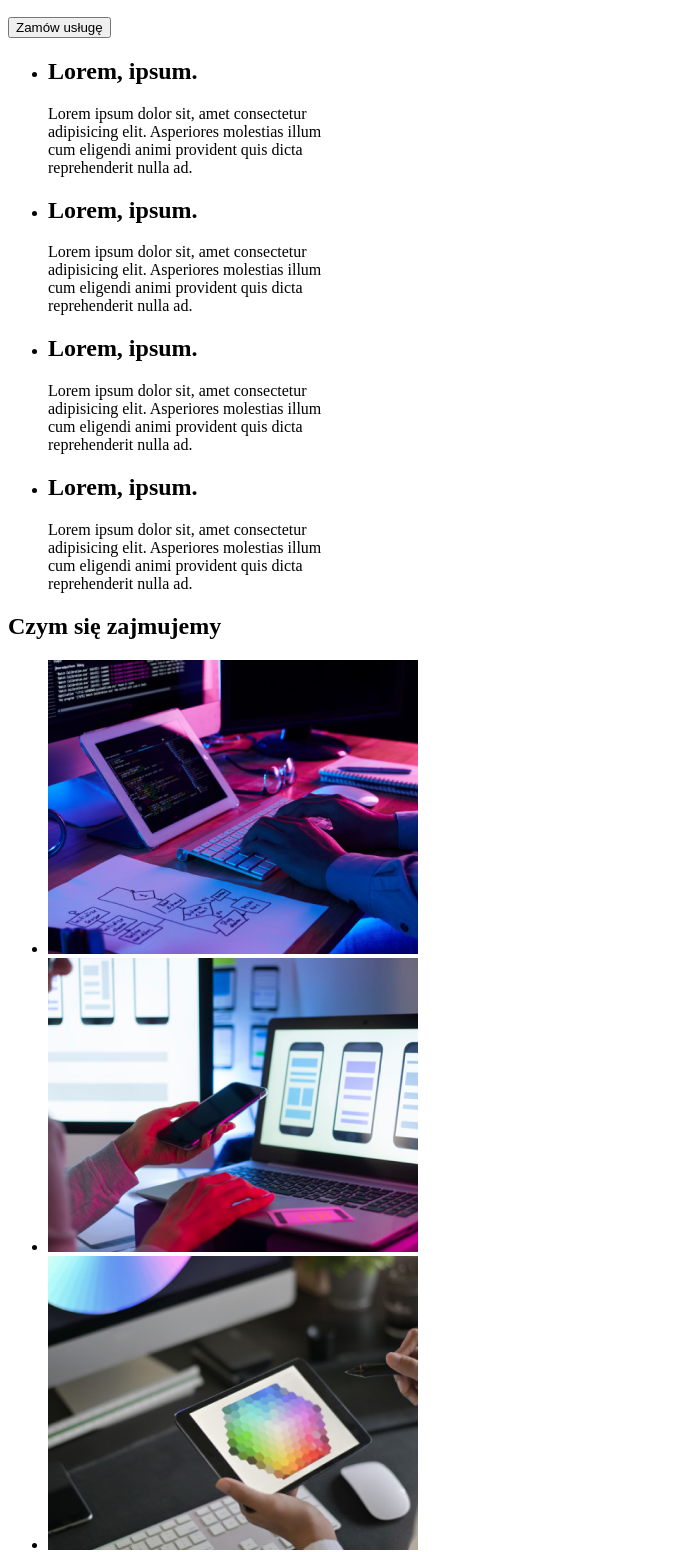
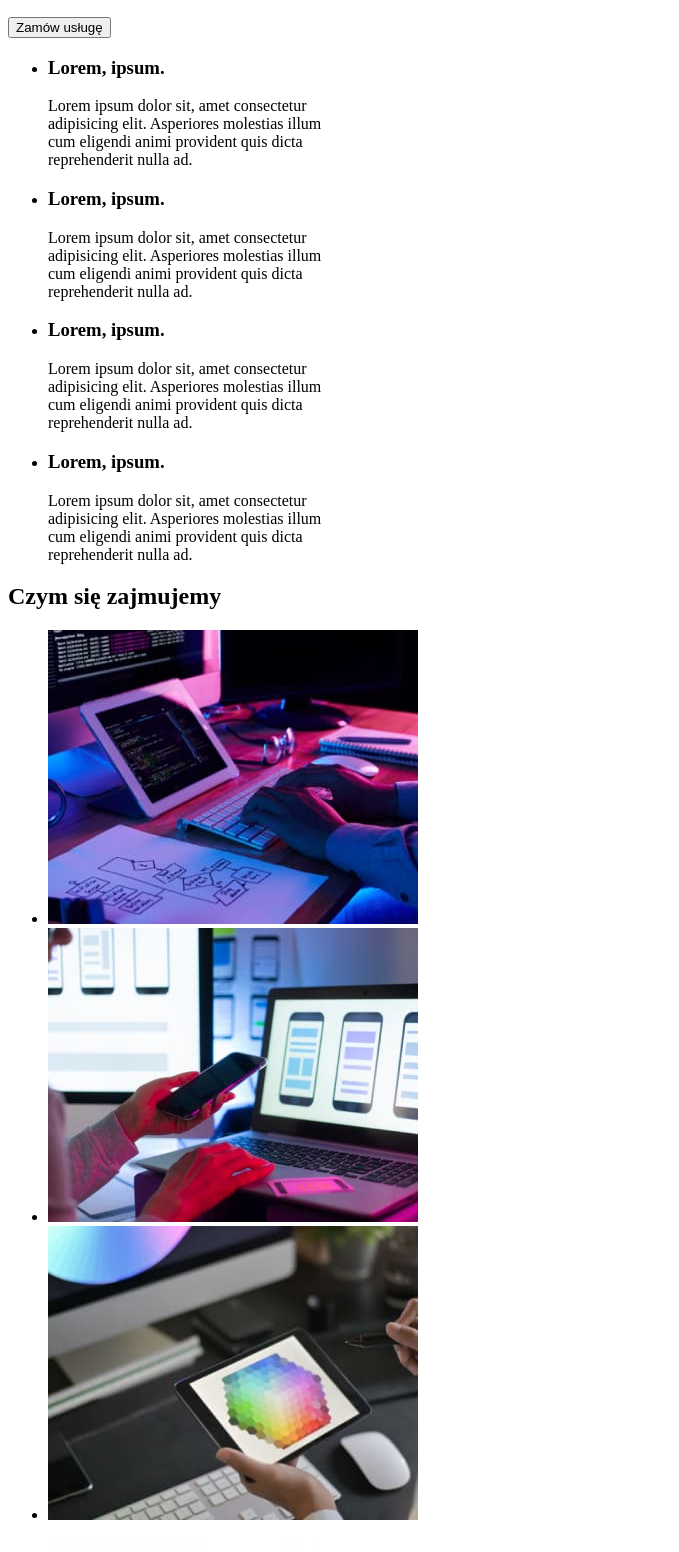
Before and after one commit to DagmaraSzadkowska/goit-markup-hw-01, a plain HTML site: page index.html in a window 1280 px wide. Shown: the part 198-1750 px from the top of the page, without its empty margins (0-679 px from the left). Drawn offline with Linux system fonts and the light colour scheme.

Commit message:
Added some fixes based on homework requirements

```diff
--- a/index.html
+++ b/index.html
@@ -1,8 +1,8 @@
 <!DOCTYPE html>
 <html lang="en">
   <head>
-    <meta charset="UTF-8">
-    <title>WebStudio</title>
+    <meta charset="UTF-8" />
+    <title>Studio</title>
   </head>
   <body>
     <header>
@@ -14,122 +14,136 @@
           <li><a href="#portfolio">Portfolio</a></li>
           <li><a href="#kontakt">Kontakt</a></li>
         </ul>
+      </nav>
 
       <ul>
         <li><a href="mailto:info@devstudio.com">info@devstudio.com</a></li>
         <li><a href="tel:+48111111111">+48 111 111 111</a></li>
       </ul>
-      </nav>
+    </header>
 
+    <main>
       <section>
         <h1>EFEKTYWNE ROZWIĄZANIA DLA WASZGO BIZNESU</h1>
         <button type="button">Zamów usługę</button>
       </section>
-    </header>
-    <main>
-      <article id="agencja">
+
+      <section id="agencja">
         <ul>
           <li>
-            <h2>Lorem, ipsum.</h2>
+            <article>
+              <h3>Lorem, ipsum.</h3>
               <p>
-              Lorem ipsum dolor sit, amet consectetur<br>
-              adipisicing elit. Asperiores molestias illum<br>
-              cum eligendi animi provident quis dicta<br>
+                Lorem ipsum dolor sit, amet consectetur<br />
+                adipisicing elit. Asperiores molestias illum<br />
+                cum eligendi animi provident quis dicta<br />
                 reprehenderit nulla ad.
               </p>
+            </article>
           </li>
           <li>
-            <h2>Lorem, ipsum.</h2>
+            <article>
+              <h3>Lorem, ipsum.</h3>
               <p>
-              Lorem ipsum dolor sit, amet consectetur<br>
-              adipisicing elit. Asperiores molestias illum<br>
-              cum eligendi animi provident quis dicta<br>
+                Lorem ipsum dolor sit, amet consectetur<br />
+                adipisicing elit. Asperiores molestias illum<br />
+                cum eligendi animi provident quis dicta<br />
                 reprehenderit nulla ad.
               </p>
+            </article>
           </li>
           <li>
-            <h2>Lorem, ipsum.</h2>
+            <article>
+              <h3>Lorem, ipsum.</h3>
               <p>
-              Lorem ipsum dolor sit, amet consectetur<br>
-              adipisicing elit. Asperiores molestias illum<br>
-              cum eligendi animi provident quis dicta<br>
+                Lorem ipsum dolor sit, amet consectetur<br />
+                adipisicing elit. Asperiores molestias illum<br />
+                cum eligendi animi provident quis dicta<br />
                 reprehenderit nulla ad.
               </p>
+            </article>
           </li>
           <li>
-            <h2>Lorem, ipsum.</h2>
+            <article>
+              <h3>Lorem, ipsum.</h3>
               <p>
-              Lorem ipsum dolor sit, amet consectetur<br>
-              adipisicing elit. Asperiores molestias illum<br>
-              cum eligendi animi provident quis dicta<br>
+                Lorem ipsum dolor sit, amet consectetur<br />
+                adipisicing elit. Asperiores molestias illum<br />
+                cum eligendi animi provident quis dicta<br />
                 reprehenderit nulla ad.
               </p>
+            </article>
           </li>
         </ul>
-      </article>
+      </section>
 
       <section id="portfolio">
         <h2>Czym się zajmujemy</h2>
         <ul>
           <li>
             <img
-            src="images/box_1.png"
-            alt="Programista pisząca na kod."
+              src="images/box_1.jpg"
+              alt="Programista piszący kod."
               width="370"
-            height="294">
+              height="294"
+            />
           </li>
           <li>
             <img
-            src="images/box_2.png"
+              src="images/box_2.jpg"
               alt="Osoba, która odbiera telefon."
               width="370"
-            height="294">
+              height="294"
+            />
           </li>
           <li>
             <img
-            src="images/box_3.png"
+              src="images/box_3.jpg"
               alt="Designer wybierający kolor z palety."
               width="370"
-            height="294">
+              height="294"
+            />
           </li>
         </ul>
-      </section>
 
-      <section>
         <ul>
           <li>
             <img
-                src="images/img_1.png"
+              src="images/img_1.jpg"
               alt="Brunet z brodą i w bordowej koszuli."
               width="270"
-                height="260">
+              height="260"
+            />
             <h3>John Doe</h3>
             <p>Product Designer</p>
           </li>
           <li>
             <img
-            src="images/img_2.png"
+              src="images/img_2.jpg"
               alt="Blondynka w okularach i czarnym żakiecie."
               width="270"
-            height="260">
+              height="260"
+            />
             <h3>Anna Boe</h3>
             <p>Product Developer</p>
           </li>
           <li>
             <img
-            src="images/img_3.png"
+              src="images/img_3.jpg"
               alt="Uśmiechnięty mężczyzna w błękitnej koszuli."
               width="270"
-            height="260">
+              height="260"
+            />
             <h3>Hann Joe</h3>
             <p>Marketing</p>
           </li>
           <li>
             <img
-            src="images/img_4.png"
+              src="images/img_4.jpg"
               alt="Brunet w okularach i czarnej koszulce."
               width="270"
-            height="260">
+              height="260"
+            />
             <h3>Jame Zoe</h3>
             <p>UI Designer</p>
           </li>
@@ -138,14 +152,10 @@
     </main>
 
     <footer>
-      <section id="kontakt">
-        <a href="index.html">WebStudio</a>
-          <address>
-            m. Warszawa, Aleje Jerozolimskie 21
-          </address>
-        <a href="mailto:info@example.com">info@example.com</a><br>
+      <h2 id="kontakt"><a href="index.html">WebStudio</a></h2>
+      <address>m. Warszawa, Aleje Jerozolimskie 21</address>
+      <a href="mailto:info@example.com">info@example.com</a><br />
       <a href="tel:+48111111111">+48 111 111 111</a>
-      </section>
     </footer>
   </body>
 </html>
```
Also changed, not shown: images/box_1.jpg (added), images/box_1.png (deleted), images/box_2.jpg (added), images/box_2.png (deleted), images/box_3.jpg (added), images/box_3.png (deleted), images/img_1.jpg (added), images/img_1.png (deleted), images/img_2.jpg (added), images/img_2.png (deleted), images/img_3.jpg (added), images/img_3.png (deleted), images/img_4.jpg (added), images/img_4.png (deleted). Lines whose indentation alone changed are shown as unchanged.
